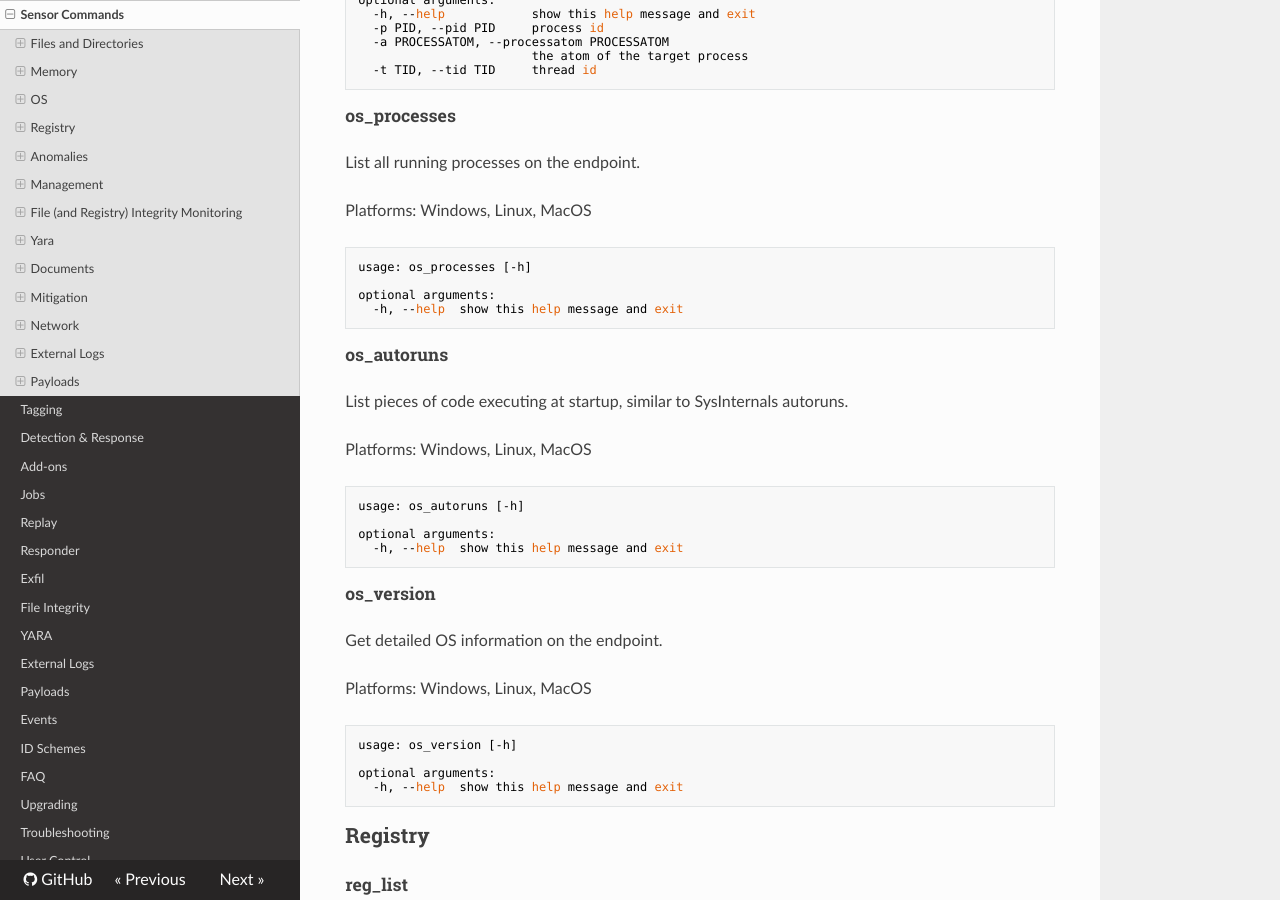
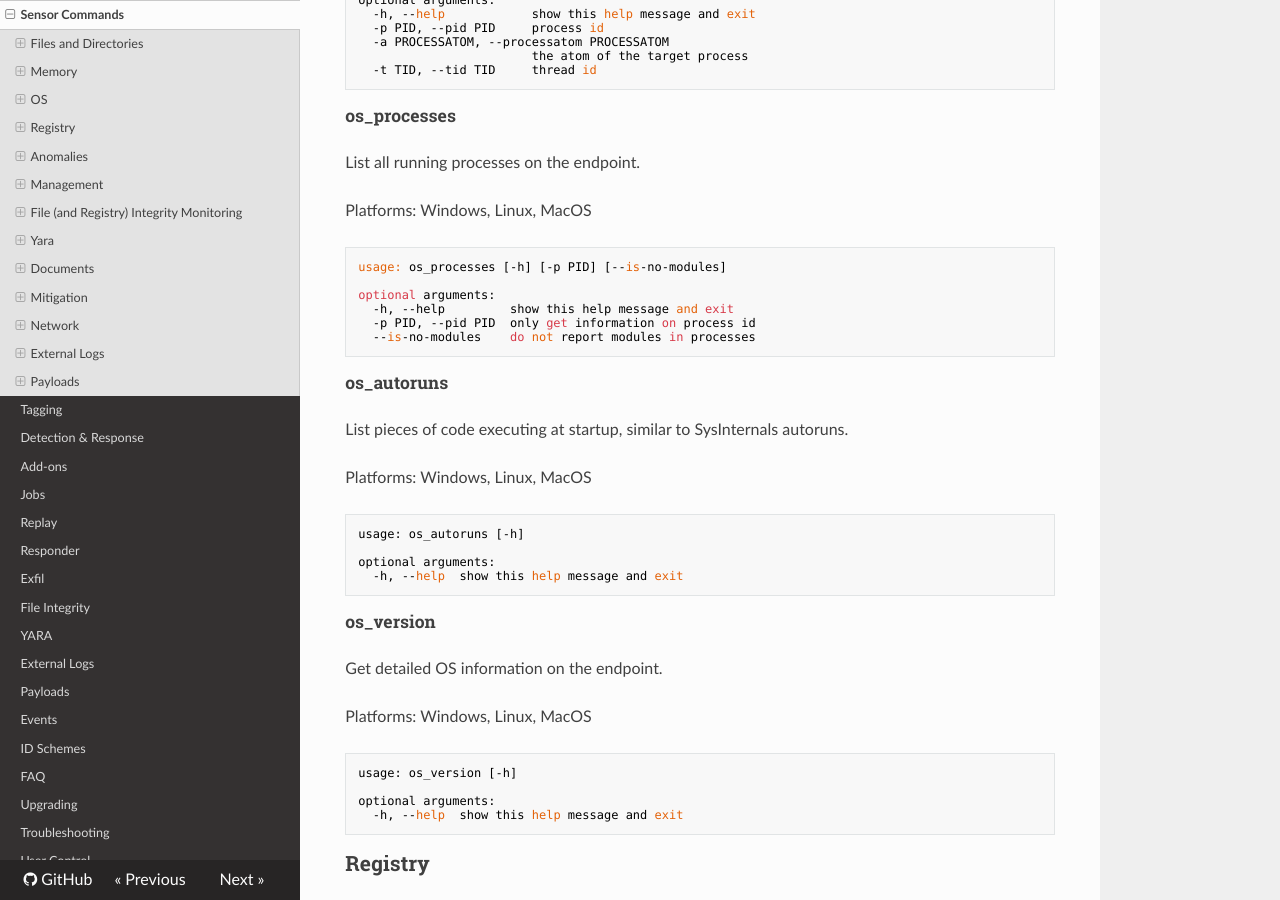
Before and after one commit to refractionPOINT/lce_doc, an MkDocs documentation site: the page built from docs/sensor_commands.md, in a window 1280 px wide and 900 px high, scrolled down 8753 px. Built offline with MkDocs 1.6.1, drawn with Linux system fonts in a browser that asks for light colours; nearby versions of some CDN libraries; old or Windows-style settings are respelled for this version of MkDocs.

Commit message:
Add help on new os_processes options.

````diff
--- a/docs/sensor_commands.md
+++ b/docs/sensor_commands.md
@@ -367,10 +367,12 @@ List all running processes on the endpoint.
 Platforms: Windows, Linux, MacOS
 
 ```
-usage: os_processes [-h]
+usage: os_processes [-h] [-p PID] [--is-no-modules]
 
 optional arguments:
-  -h, --help  show this help message and exit
+  -h, --help         show this help message and exit
+  -p PID, --pid PID  only get information on process id
+  --is-no-modules    do not report modules in processes
 ```
 
 ### os_autoruns
````
